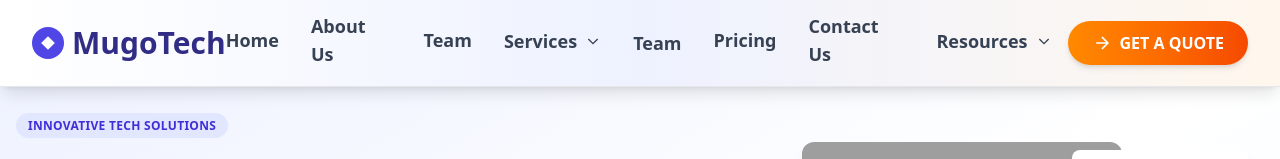
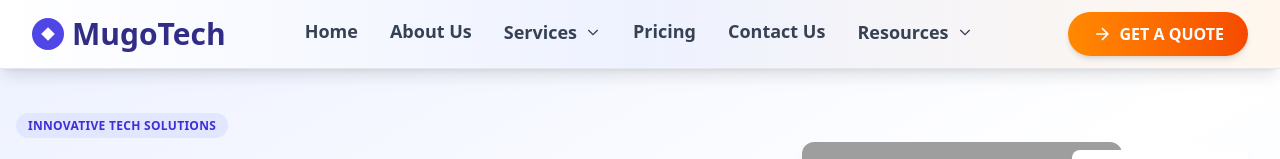
Before and after one commit to VincentMugondora/mugo_tech_solutions, a React (Vite) app: page / in a window 1280 px wide. Shown: the top 159 px of the page. Built offline with nearby package versions, Linux system fonts and the light colour scheme; grey boxes are pictures that could not be loaded.

Commit message:
Remove "Team" link from Header component to streamline navigation and improve user experience.

```diff
--- a/src/components/Header.jsx
+++ b/src/components/Header.jsx
@@ -51,7 +51,6 @@ const Header = () => {
             {[
               { label: "Home", to: "/" },
               { label: "About Us", to: "/about" },
-              { label: "Team", to: "/team" },
             ].map((item) => (
               <li key={item.to}>
                 <Link
@@ -89,7 +88,6 @@ const Header = () => {
                 <li><Link to="/services/design" className="block px-5 py-2 hover:bg-indigo-50 rounded-b-xl transition">Graphics & UI/UX Design</Link></li>
               </ul>
             </li>
-            <li><Link to="/team">Team</Link></li>
             <li>
               <Link
                 to="/pricing"
@@ -173,7 +171,6 @@ const Header = () => {
           <ul className="flex flex-col items-start space-y-3 px-7 py-6 font-semibold text-base text-gray-700">
             <li><Link to="/">Home</Link></li>
             <li><Link to="/about">About Us</Link></li>
-            <li><Link to="/team">Team</Link></li>
             <li>
               <details>
                 <summary className="cursor-pointer">Services</summary>
```
